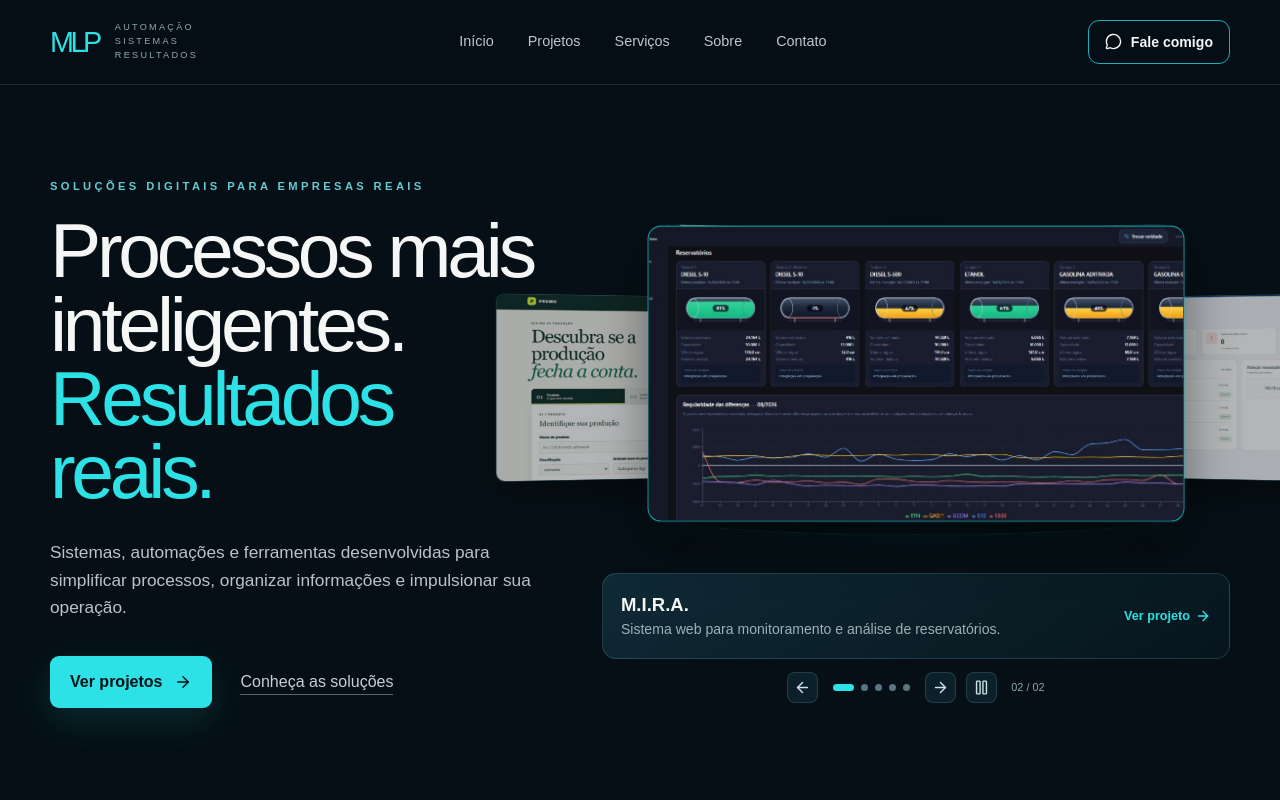
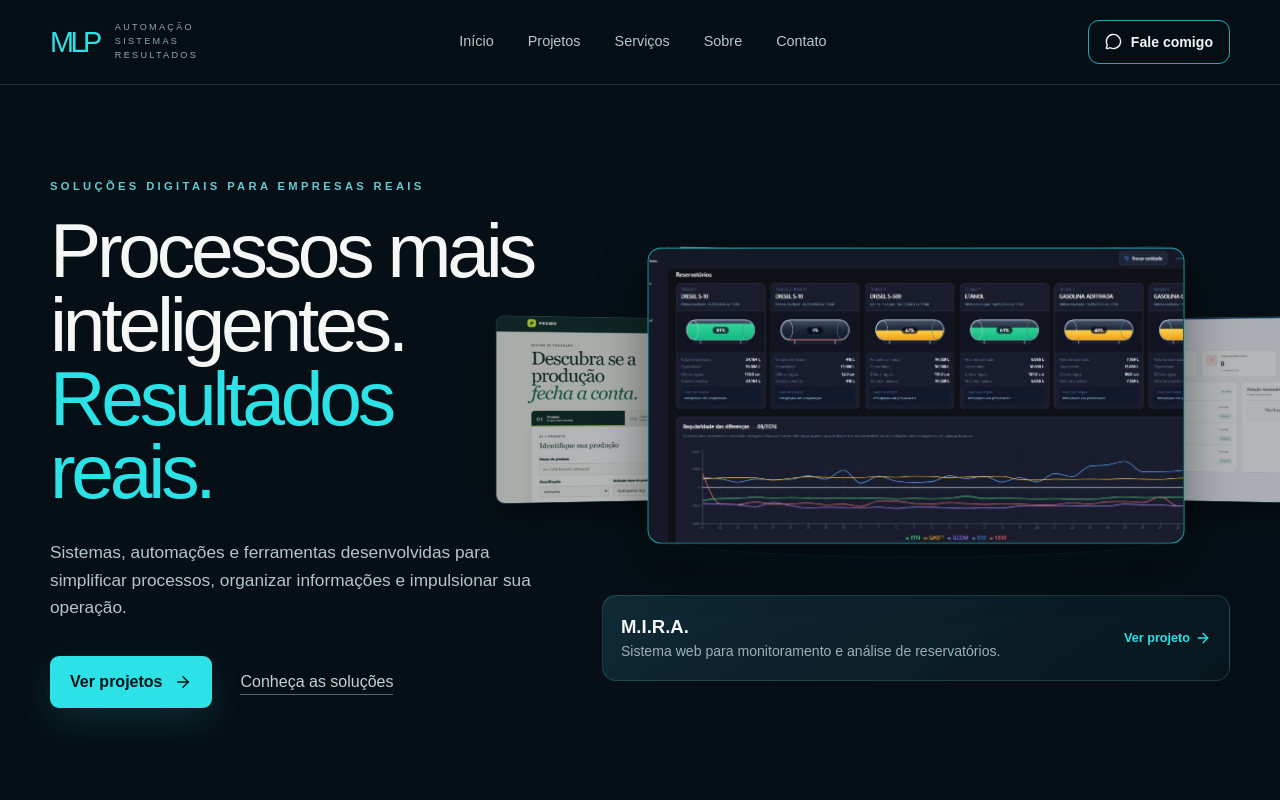
Before and after one commit to ADMFlorestao/meu-portif-lio, a Next.js app: page / in a window 1280 px wide. Shown: the top 800 px of the page. Built offline with nearby package versions, Linux system fonts and the light colour scheme.

Commit message:
Update Site source

```diff
--- a/components/orbit-showcase.tsx
+++ b/components/orbit-showcase.tsx
@@ -2,7 +2,7 @@
 
 import Image from "next/image";
 import Link from "next/link";
-import { ArrowLeft, ArrowRight, Pause, Play } from "lucide-react";
+import { ArrowRight } from "lucide-react";
 import { useEffect, useState } from "react";
 
 type Slide = { src: string; label: string };
@@ -35,7 +35,6 @@ const order = [0, 1, 2, -2, -1];
 export default function OrbitShowcase() {
   const [active, setActive] = useState(0);
   const [slide, setSlide] = useState(0);
-  const [paused, setPaused] = useState(false);
   const [reduced, setReduced] = useState(false);
   const [visible, setVisible] = useState(true);
 
@@ -54,7 +53,7 @@ export default function OrbitShowcase() {
   }, []);
 
   useEffect(() => {
-    if (paused || reduced || !visible) return;
+    if (reduced || !visible) return;
     const timer = window.setTimeout(() => {
       if (slide + 1 < demos[active].slides.length) {
         setSlide(slide + 1);
@@ -64,7 +63,7 @@ export default function OrbitShowcase() {
       }
     }, slide + 1 === demos[active].slides.length ? 3800 : 3300);
     return () => window.clearTimeout(timer);
-  }, [active, slide, paused, reduced, visible]);
+  }, [active, slide, reduced, visible]);
 
   const select = (index: number) => { setActive((index + demos.length) % demos.length); setSlide(0); };
   const demo = demos[active];
@@ -76,7 +75,7 @@ export default function OrbitShowcase() {
           const relative = (index - active + demos.length) % demos.length;
           const position = order[relative];
           const currentSlide = index === active ? slide : 0;
-          return <button key={item.name} type="button" className={`orbit-screen orbit-position-${position === -2 ? "back-left" : position === -1 ? "left" : position === 0 ? "front" : position === 1 ? "right" : "back-right"}`} onClick={() => select(index)} aria-label={index === active ? `${item.name}: ${item.slides[currentSlide].label}` : `Mostrar ${item.name}`} aria-current={index === active ? "true" : undefined} tabIndex={index === active ? 0 : -1}>
+          return <button key={item.name} type="button" className={`orbit-screen orbit-position-${position === -2 ? "back-left" : position === -1 ? "left" : position === 0 ? "front" : position === 1 ? "right" : "back-right"}`} onClick={() => select(index)} aria-label={index === active ? `${item.name}: ${item.slides[currentSlide].label}` : `Mostrar ${item.name}`} aria-current={index === active ? "true" : undefined} tabIndex={0}>
             <span className="orbit-screen-media">
               {item.slides.map((frame, frameIndex) => <span key={frame.src} className={`orbit-frame ${frameIndex === currentSlide ? "is-visible" : ""}`}><Image src={frame.src} alt={frame.label} fill sizes="(max-width: 900px) 100vw, 640px" priority={index === 0 && frameIndex === 0} /></span>)}
             </span>
@@ -87,13 +86,6 @@ export default function OrbitShowcase() {
         <div><strong>{demo.name}</strong><p>{demo.summary}</p></div>
         <Link href={demo.href}>Ver projeto <ArrowRight size={16} /></Link>
       </div>
-      <div className="orbit-controls">
-        <button type="button" onClick={() => select(active - 1)} aria-label="Sistema anterior"><ArrowLeft size={17} /></button>
-        <div className="orbit-dots" aria-label="Selecionar sistema">{demos.map((item, index) => <button key={item.name} type="button" className={index === active ? "is-active" : ""} onClick={() => select(index)} aria-label={`Mostrar ${item.name}`} aria-current={index === active ? "true" : undefined} />)}</div>
-        <button type="button" onClick={() => select(active + 1)} aria-label="Próximo sistema"><ArrowRight size={17} /></button>
-        <button type="button" onClick={() => setPaused(!paused)} aria-label={paused ? "Retomar apresentação" : "Pausar apresentação"}>{paused ? <Play size={17} /> : <Pause size={17} />}</button>
-        <span className="orbit-count">{String(slide + 1).padStart(2, "0")} / {String(demo.slides.length).padStart(2, "0")}</span>
-      </div>
     </section>
   );
 }
```
